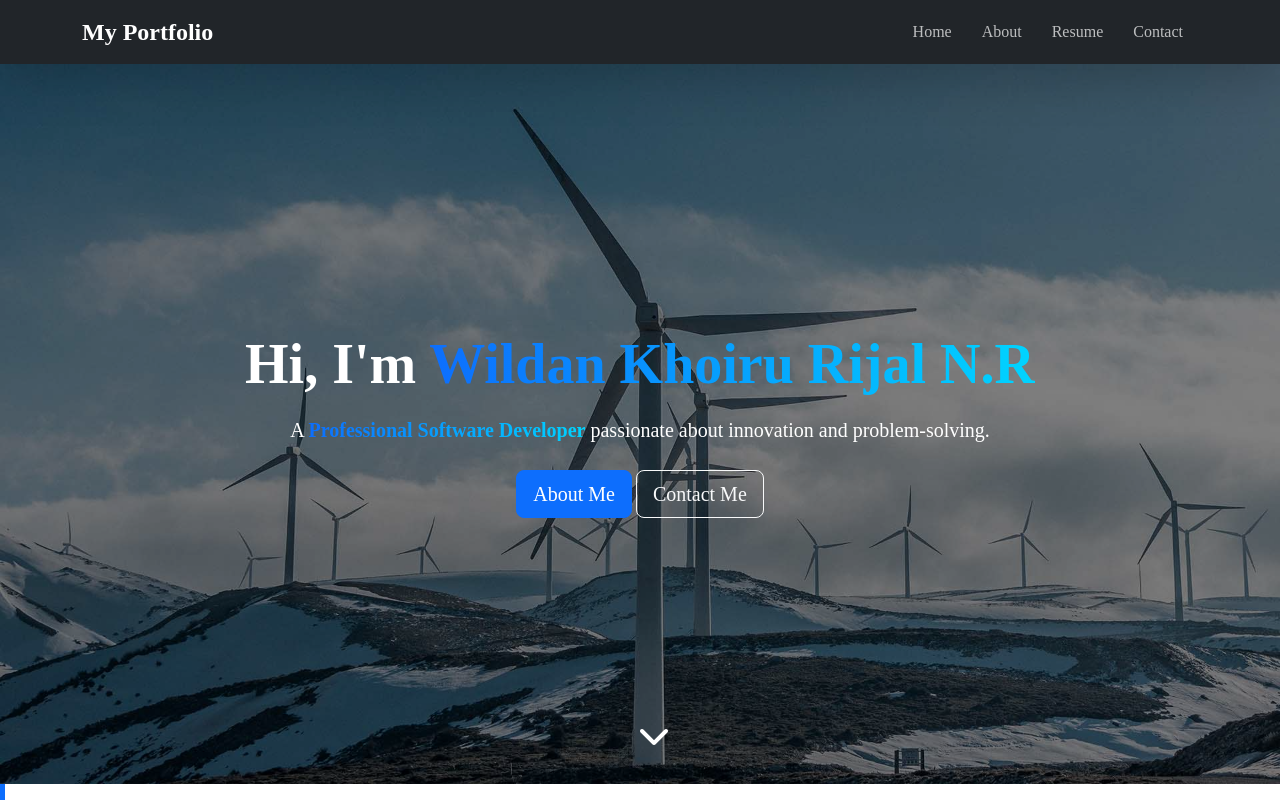
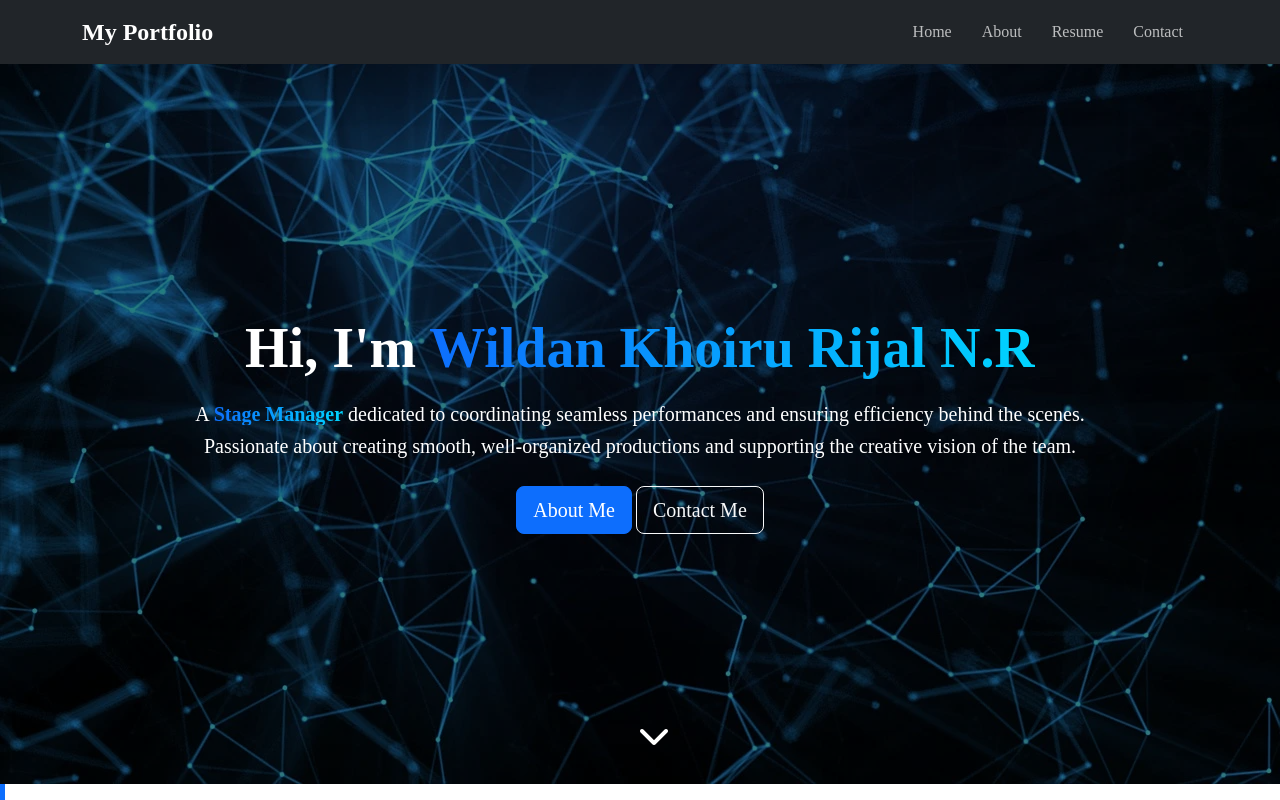
Before and after one commit to xRullz/Portofolio, a plain HTML site: page index.html in a window 1280 px wide. Shown: the top 800 px of the page. Drawn offline with nearby package versions, Linux system fonts and the light colour scheme.

Commit message:
change bg

```diff
--- a/css/styles.css
+++ b/css/styles.css
@@ -66,7 +66,7 @@ body {
 /* Hero Section */
 .hero-section {
     height: 90vh;
-    background: url('images/hero-bg.jpg') no-repeat center center/cover;
+    background: url('images/hero-bg.webp') no-repeat center center/cover;
     position: relative;
     display: flex;
     align-items: center;
--- a/index.html
+++ b/index.html
@@ -64,8 +64,10 @@
           Hi, I'm <span class="text-highlight">Wildan Khoiru Rijal N.R</span>
         </h1>
         <p class="lead mt-3">
-          A <span class="text-highlight">Professional Software Developer</span> passionate
-          about innovation and problem-solving.
+          A <span class="text-highlight">Stage Manager</span> dedicated to coordinating
+          seamless performances and ensuring efficiency behind the scenes.<br />
+          Passionate about creating smooth, well-organized productions and supporting the
+          creative vision of the team.
         </p>
         <div class="mt-4">
           <a href="#about" class="btn btn-primary btn-lg btn-animate">About Me</a>
```
Also changed, not shown: css/images/hero-bg.webp (added).
